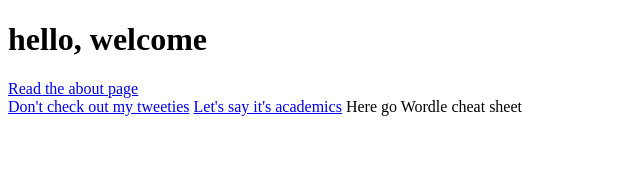
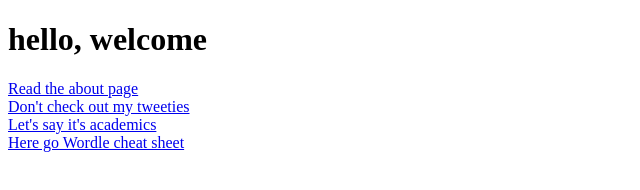
Before and after one commit to sallypatteera/sallypatteera.github.io, a plain HTML site: page index.html in a window 1280 px wide. Shown: the whole page, without its empty margins (0-640 px from the left). Drawn offline with Linux system fonts and the light colour scheme.

Commit message:
wordle added

```diff
--- a/index.html
+++ b/index.html
@@ -6,8 +6,8 @@
    <body>
       <h1>hello, welcome</h1>
       <a href="./about.html">Read the about page</a> <br>
-      <a href="./tweety.html">Don't check out my tweeties</a>
-      <a href="./academic.html">Let's say it's academics</a>
-      <a>Here go Wordle cheat sheet</a>
+      <a href="./tweety.html">Don't check out my tweeties</a> <br>
+      <a href="./academic.html">Let's say it's academics</a> <br>
+      <a href="./wordle.html">Here go Wordle cheat sheet</a>
    </body>
 </html>
```
